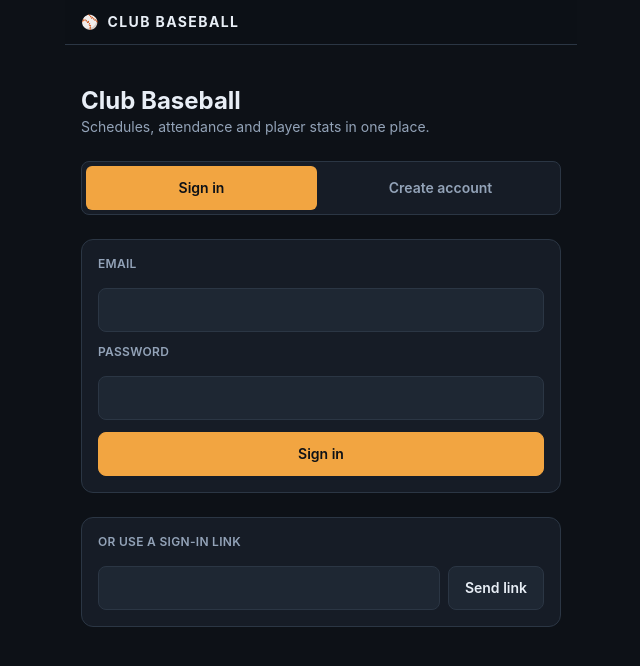
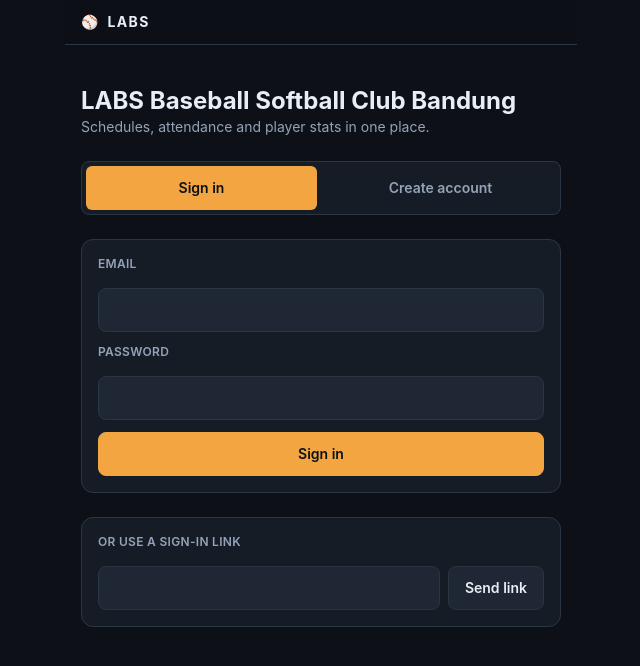
Before and after one commit to ShiranikuNakonbae/baseball-apps-v00, a Next.js app: page /login in a window 1280 px wide. Shown: the top 666 px of the page, without its empty margins (319-959 px from the left). Built offline with nearby package versions, Linux system fonts and the light colour scheme; no server answers.

Commit message:
edit wording

```diff
--- a/app/layout.tsx
+++ b/app/layout.tsx
@@ -7,7 +7,7 @@ import { getProfile } from "@/lib/auth";
 import "./globals.css";
 
 export const metadata: Metadata = {
-  title: "Club Baseball",
+  title: "LABS All-In-One",
   description: "Scheduling, attendance, and player stats for baseball clubs.",
 };
 
--- a/app/login/page.tsx
+++ b/app/login/page.tsx
@@ -32,7 +32,7 @@ function LoginForm() {
   return (
     <div className="flex flex-col gap-6">
       <header className="pt-6">
-        <h1 className="text-2xl font-bold">Club Baseball</h1>
+        <h1 className="text-2xl font-bold">LABS Baseball Softball Club Bandung</h1>
         <p className="muted">Schedules, attendance and player stats in one place.</p>
       </header>
 
@@ -133,7 +133,7 @@ export default function LoginPage() {
       fallback={
         <div className="flex flex-col gap-6 pt-6">
           <header>
-            <h1 className="text-2xl font-bold">Club Baseball</h1>
+            <h1 className="text-2xl font-bold">LABS Baseball Softball Club Bandung</h1>
             <p className="muted">Loading...</p>
           </header>
         </div>
--- a/components/site-header.tsx
+++ b/components/site-header.tsx
@@ -10,7 +10,7 @@ export function SiteHeader({ profile }: { profile: Profile | null }) {
         <span aria-hidden className="text-club-accent">
           ⚾
         </span>
-        Club Baseball
+        LABS
       </Link>
       {profile ? (
         <div className="flex items-center gap-2">
```
Also changed, not shown: 2 other files (tests, documents, lock files or other folders).
